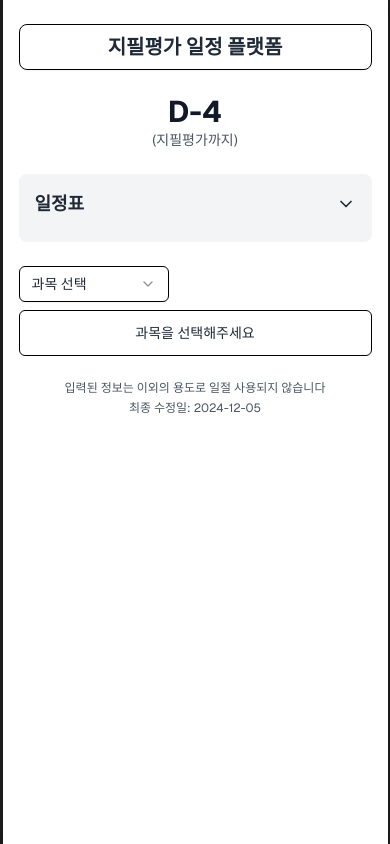
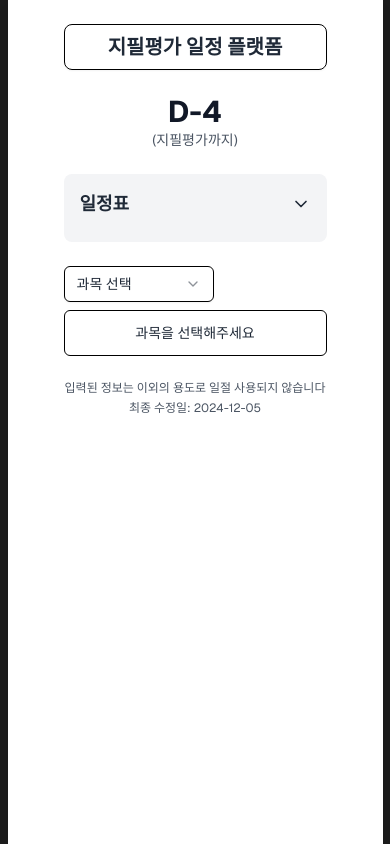
Before and after one commit to Daekyo48/SW_ExamWebPlatform, a Next.js app: page / in a window 390 px wide. Built offline with nearby package versions, Linux system fonts and the light colour scheme.

Commit message:
Update mobile-web-page.tsx

```diff
--- a/components/mobile-web-page.tsx
+++ b/components/mobile-web-page.tsx
@@ -314,7 +314,7 @@ export default function MobileWebPage() {
           </svg>
         </div>
       ) : (
-        <main className="w-full max-w-[385px] px-4 py-6 bg-white shadow-lg">
+        <main className="w-full max-w-[375px] px-14 py-6 bg-white shadow-lg">
           <h1 className="text-xl font-bold text-center mb-6 py-2 border border-black rounded-lg shadow-sm">
             지필평가 일정 플랫폼
           </h1>
```
